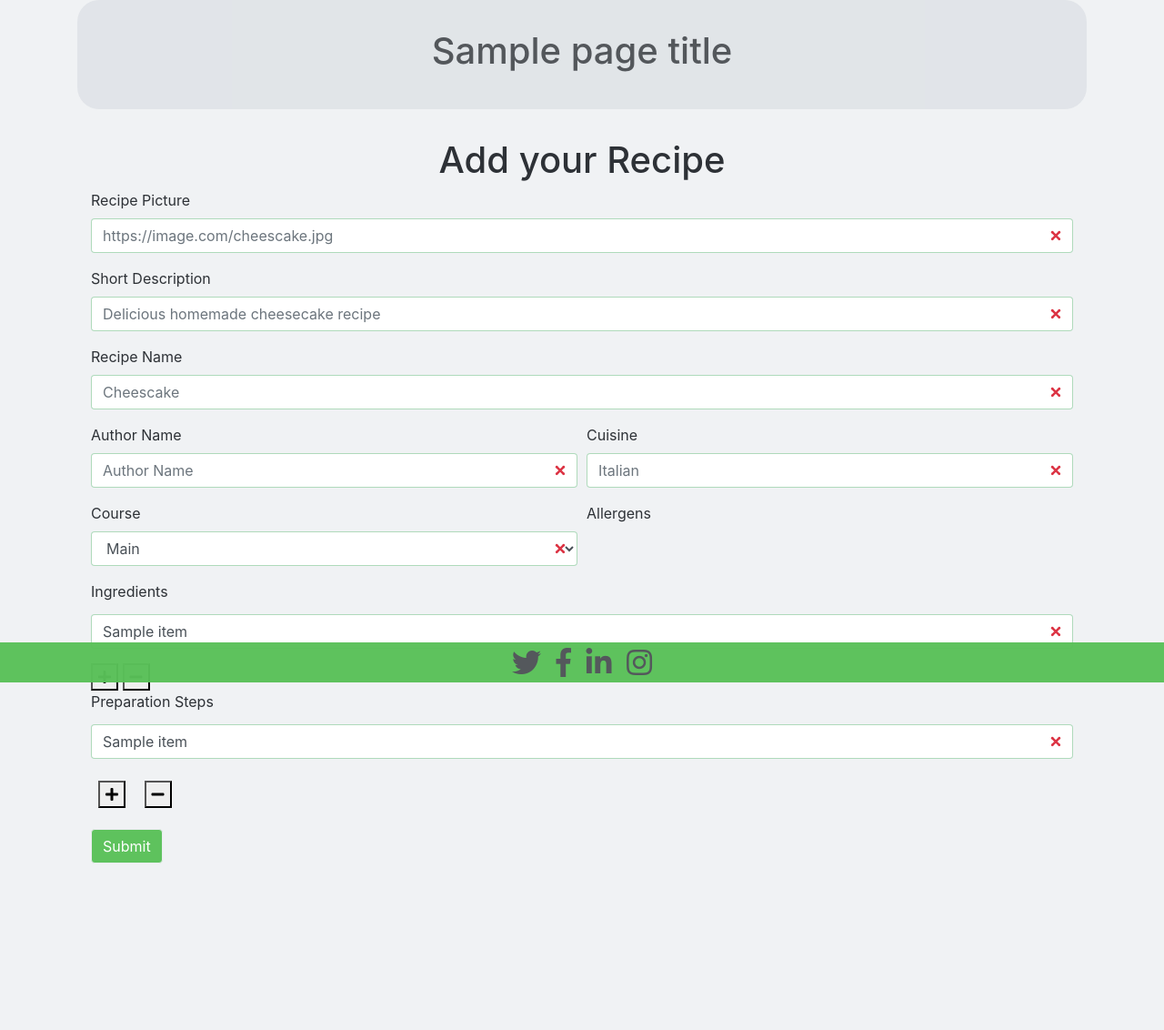
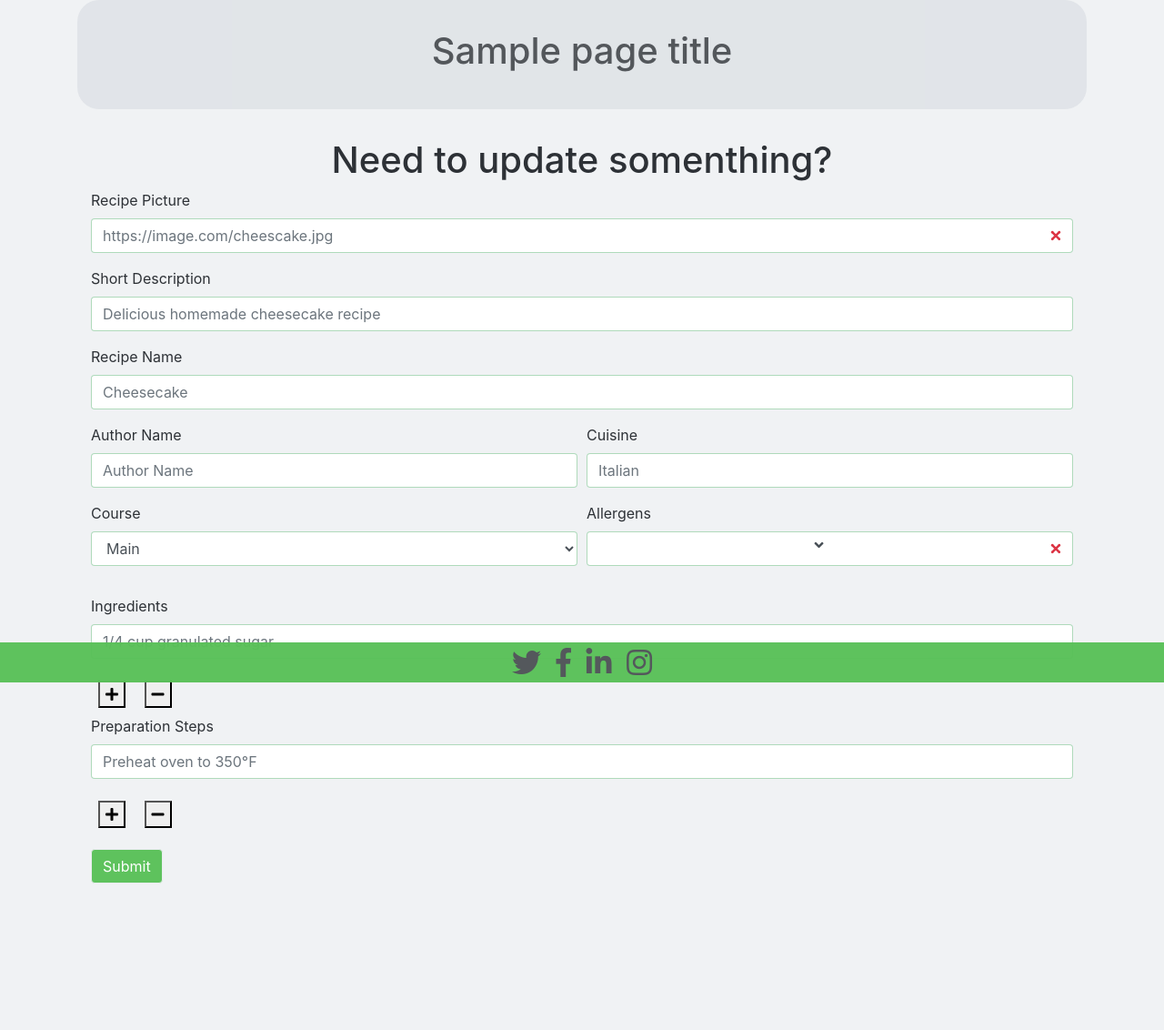
Before and after one commit to Luciano-Lima/myCookbook, a Flask app: template templates/editrecipe.html in a window 1280 px wide. Shown: the part 50-1182 px from the top of the page at 91% size. Before the commit the page ends 999 px from the top, so only its background shows below. Run offline with Flask 2, Linux system fonts and the light colour scheme; the template is opened without the code that fills it: values that come from a table or form of the project are taken from there, most other values are stand-ins (such as "Sample title", 1, 10 or a date in 2020); some libraries are stand-ins or nearby versions.

Commit message:
upadting to the title

```diff
--- a/templates/editrecipe.html
+++ b/templates/editrecipe.html
@@ -10,35 +10,61 @@
                 {{ form.hidden_tag() }}
                 <fieldset>
                     <div class="col-sm-12 col-md-12">
-                        <h1 class="text-center">Add your Recipe</h1>
+                        <h1 class="text-center">Need to update somenthing?</h1>
                         <div class="form-group">
-                            {{ form.image.label(class="form-control-label") }}
-                            {{ form.image(class="form-control is-invalid", placeholder="https://image.com/cheescake.jpg") }}
+                            {{ form.image.label(class="form-control-label") }} {{ form.image(class="form-control is-invalid", placeholder="https://image.com/cheescake.jpg") }}
                         </div>
                     </div>
                     <div class="col-sm-12 col-md-12">
                         <div class="form-group">
                             {{ form.notes.label(class="form-control-label") }}
-                            {{ form.notes(class="form-control is-invalid", placeholder="Delicious homemade cheesecake recipe") }}
+                            <!--Check for error in the form input-->
+                            {% if form.notes.errors %} {{ form.notes(class="form-control is-invalid", placeholder="Delicious homemade cheesecake recipe") }}
+                            <div class="invalid-feedback">
+                                {% for error in form.notes.errors %}
+                                <!--displaying to the user a message error-->
+                                <span>{{ error }}</span> {% endfor %}
+                            </div>
+                            {% else %} {{ form.notes(class="form-control", placeholder="Delicious homemade cheesecake recipe") }} {% endif %}
                         </div>
                     </div>
                     <div class="col-sm-12 col-md-12">
                         <div class="form-group">
                             {{ form.name.label(class="form-control-label") }}
-                            {{ form.name(class="form-control is-invalid", placeholder="Cheescake") }}
+                            <!--Check for error in the form input-->
+                            {% if form.name.errors %} {{ form.name(class="form-control is-invalid", placeholder="Cheesecake") }}
+                            <div class="invalid-feedback">
+                                {% for error in form.name.errors %}
+                                <!--displaying to the user a message error-->
+                                <span>{{ error }}</span> {% endfor %}
                             </div>
-                    <div>
+                            {% else %} {{ form.name(class="form-control", placeholder="Cheesecake") }} {% endif %}
+                        </div>
                         <div class="form-row">
                             <div class="col-sm-6 col-md-6">
                                 <div class="form-group">
                                     {{ form.author.label(class="form-control-label") }}
-                                {{ form.author(class="form-control is-invalid", placeholder="Author Name") }}
+                                    <!--Check for error in the form input-->
+                                    {% if form.author.errors %} {{ form.author(class="form-control is-invalid", placeholder="Author Name") }}
+                                    <div class="invalid-feedback">
+                                        {% for error in form.author.errors %}
+                                        <!--displaying to the user a message error-->
+                                        <span>{{ error }}</span> {% endfor %}
+                                    </div>
+                                    {% else %} {{ form.author(class="form-control", placeholder="Author Name") }} {% endif %}
                                 </div>
                             </div>
                             <div class="col-sm-6 col-md-6 ">
                                 <div class="form-group">
                                     {{ form.cuisine.label(class="form-control-label") }}
-                                {{ form.cuisine(class="form-control is-invalid", placeholder="Italian") }}
+                                    <!--Check for error in the form input-->
+                                    {% if form.cuisine.errors %} {{ form.cuisine(class="form-control is-invalid", placeholder="Italian") }}
+                                    <div class="invalid-feedback">
+                                        {% for error in form.cuisine.errors %}
+                                        <!--displaying to the user a message error-->
+                                        <span>{{ error }}</span> {% endfor %}
+                                    </div>
+                                    {% else %} {{ form.cuisine(class="form-control", placeholder="Italian") }} {% endif %}
                                 </div>
                             </div>
                         </div>
@@ -46,13 +72,29 @@
                             <div class="col-sm-6 col-md-6 co-lg-6">
                                 <div class="form-group">
                                     {{ form.course.label(class="form-control-label") }}
+                                    <!--Check for error in the form input-->
+                                    {% if form.course.errors %} {{ form.course(class="form-control is-invalid") }}
+                                    <div class="invalid-feedback">
+                                        {% for error in form.cuisine.errors %}
+                                        <!--displaying to the user a message error-->
                                         {{ form.course(class="form-control is-invalid") }}
+                                        <span>{{ error }}</span> {% endfor %}
+                                    </div>
+                                    {% else %} {{ form.course(class="form-control") }} {% endif %}
                                 </div>
                             </div>
                             <div class="col-sm-12 col-md-6 co-lg-6">
                                 <div class="form-group">
                                     {{ form.allergens.label(class="form-control-label" ) }}
-                                {{ form.allergens(class="form-control is-invalid fas fa-angle-down text-center") }}
+                                    <!--Check for error in the form input-->
+                                    {% if form.allergens.errors %} {{ form.allergens(class="form-control is-invalid") }}
+                                    <div class="invalid-feedback">
+                                        {% for error in form.cuisine.errors %}
+                                        <!--displaying to the user a message error-->
+                                        {{ form.allergens(class="form-control is-invalid") }}
+                                        <span>{{ error }}</span> {% endfor %}
+                                    </div>
+                                    {% else %} {{ form.allergens(class="form-control is-invalid fa fa-angle-down text-center") }} {% endif %}
                                 </div>
                             </div>
                         </div>
@@ -60,12 +102,17 @@
                             <div class="col-sm-12 col-md-12">
                                 <div class="form-group">
                                     {{ form.ingredient.label(class="form-control-label") }}
-                                    {% for item in recipes.ingredient %}
-                                        <input class="form-control is-invalid field-padding" value="{{ item }}">
-                                    {% endfor %}
+                                    <!--Check for error in the form input-->
+                                    {% if form.ingredient.errors %} {{ form.ingredient(class="form-control is-invalid", placeholder="1/4 cup granulated sugar") }}
+                                    <div class="invalid-feedback">
+                                        {% for error in form.ingredient.errors %}
+                                        <!--displaying to the user a message error-->
+                                        <span>{{ error }}</span> {% endfor %}
+                                    </div>
+                                    {% else %} {{ form.ingredient(class="form-control", placeholder="1/4 cup granulated sugar") }} {% endif %}
                                 </div>
                                 <!--buttons to add or remove input fields-->
-                            <div class="addRemove">
+                                <div class="addRemove" id="ingredientList">
                                     <button type="button" value="add-row" id="addrow"><i class="fa fa-plus" aria-hidden="true"></i></button>
                                     <button type="button" value="remove-row" id="removerow"><i class="fa fa-minus" aria-hidden="true"></i></button>
                                 </div>
@@ -75,9 +122,14 @@
                             <div class="col-sm-12 col-md-12">
                                 <div class="form-group">
                                     {{ form.step.label(class="form-control-label") }}
-                                    {% for item in recipes.step %}
-                                        <input class="form-control is-invalid field-padding" value="{{ item }}">
-                                    {% endfor %}
+                                    <!--Check for error in the form input-->
+                                    {% if form.step.errors %} {{ form.step(class="form-control is-invalid", placeholder="Preheat oven to 350°F") }}
+                                    <div class="invalid-feedback">
+                                        {% for error in form.step.errors %}
+                                        <!--displaying to the user a message error-->
+                                        <span>{{ error }}</span> {% endfor %}
+                                    </div>
+                                    {% else %} {{ form.step(class="form-control", placeholder="Preheat oven to 350°F") }} {% endif %}
                                 </div>
                                 <!--buttons to add or remove input fields-->
                                 <div class="addRemove" id="stepList">
@@ -87,11 +139,10 @@
                             </div>
                         </div>
                     <div>
-                        {{ form.submit(class="btn btn-md btn-primary submitFormButton ") }}
+                        {{ form.submit(class="btn btn-md btn-secondary submitFormButton ") }}
                     </div>
                 </fieldset>
             </form>
-
         </div>
     </div>
 </div>
```
Lines whose indentation alone changed are shown as unchanged.
